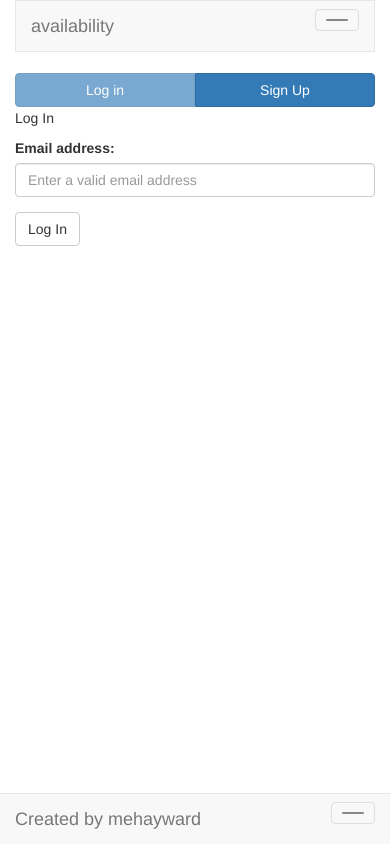
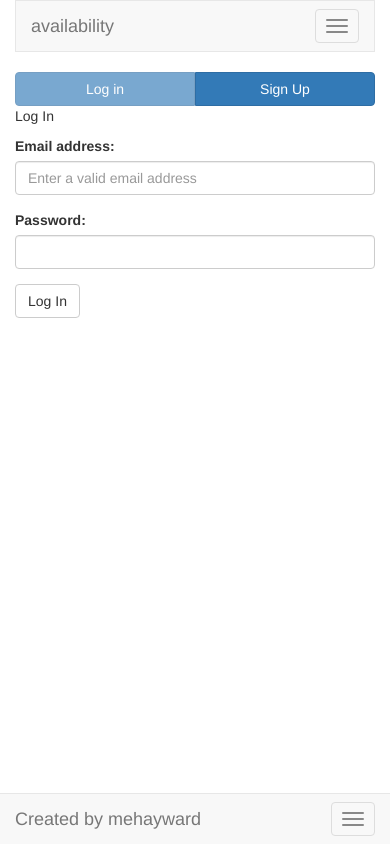
Before and after one commit to Maurice-Hayward/availability, a website: page public/login_signup.html in a window 390 px wide. Drawn offline with nearby package versions, Linux system fonts and the light colour scheme.

Commit message:
fixed up login/signup page

```diff
--- a/config/footprints.js
+++ b/config/footprints.js
@@ -52,5 +52,5 @@ module.exports = {
   /**
    * Prefix your footprint routes
    */
-  prefix: '/api/v1'
+  prefix: '/api'
 }
--- a/config/routes.js
+++ b/config/routes.js
@@ -63,7 +63,7 @@ module.exports = [
    */
   {
     method: [ 'GET' ],
-    path: '/api/v1/default/info',
+    path: '/api/default/info',
     handler: 'DefaultController.info'
   }
 ]
--- a/public/login_signup.html
+++ b/public/login_signup.html
@@ -30,6 +30,7 @@
     		});
 	});
 	</script>
+	<style type="text/css">.center-block {float: none !important}</style>
 
 </head>
 
@@ -37,18 +38,16 @@
 
 	<div class="container-fluid" >
 		<div id="topNavContent"></div>
-		<div class="row" align="center">
-			<div class="col-md-3 " ></div>
-			<div class=" col-md-4 btn-group btn-group-justified">
+		<div class="row">
 
-				<div class="btn-group ">
+			<div class="col-md-6 center-block">
+				<div class="btn-group btn-group-justified" role="group" aria-label="...">
+					<div class="btn-group" role="group">
 						<button id ="login" type="button" class="btn btn-primary" disabled>Log in</button>
 					</div>
-				<div class="btn-group ">
+					<div class="btn-group" role="group">
 						<button id="signup" class="btn  btn-primary ">Sign Up</button>
 					</div>
-			</div>
-			<div class="col-md-3"  ></div>
 				</div>
 
 				<div id="loginform">
@@ -57,6 +56,9 @@
 						<div class="form-group">
 							<label for="email">Email address:</label>
 							<input type="email" class="form-control" id="email" required placeholder="Enter a valid email address"></div>
+						<div class="form-group">
+							<label for="pwd">Password:</label>
+							<input type="password" class="form-control" id="pwd" required></div>
 
 						<button type="submit" class="btn btn-default">Log In</button>
 					</form>
@@ -73,8 +75,14 @@
 						<div class="form-group">
 							<label for="email">Email address:</label>
 							<input type="email" class="form-control" id="email" required placeholder="Enter a valid email address"></div>
+						<div class="form-group">
+							<label for="pwd">Password:</label>
+							<input type="password" class="form-control" id="pwd" required></div>
 						<button type="submit" class="btn btn-default">Sign Up</button>
 					</form>
+				</div>
+
+			</div>
 		</div>
 
 		<div id="bottomNavContent"></div>
--- a/public/resources/home_bottom_nav.html
+++ b/public/resources/home_bottom_nav.html
@@ -2,6 +2,8 @@
     <div class="navbar-header">
       <button type="button" class="navbar-toggle collapsed" data-toggle="collapse" data-target="#bottom_nav" aria-expanded="false">
         <span class="sr-only">Toggle navigation</span>
+        <span class="icon-bar"></span>
+        <span class="icon-bar"></span>
         <span class="icon-bar"></span>
       </button>
       <a class="navbar-brand" href="#"> Created by mehayward</a>
--- a/public/resources/home_top_nav.html
+++ b/public/resources/home_top_nav.html
@@ -2,6 +2,8 @@
     <div class="navbar-header">
       <button type="button" class="navbar-toggle collapsed" data-toggle="collapse" data-target="#top-nav" aria-expanded="false">
         <span class="sr-only">Toggle navigation</span>
+        <span class="icon-bar"></span>
+        <span class="icon-bar"></span>
         <span class="icon-bar"></span>
       </button>
       <a class="navbar-brand" href="/"> availability </a>
```
Also changed, not shown: public/index.html (+1 -1 lines). Lines whose indentation alone changed are shown as unchanged.
